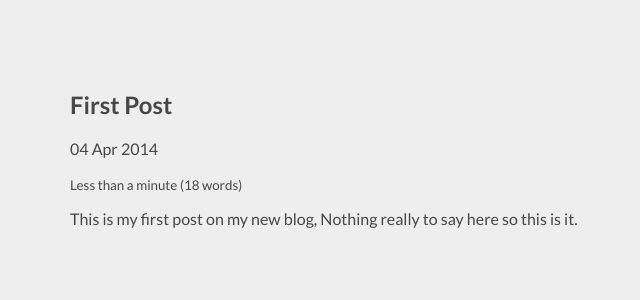
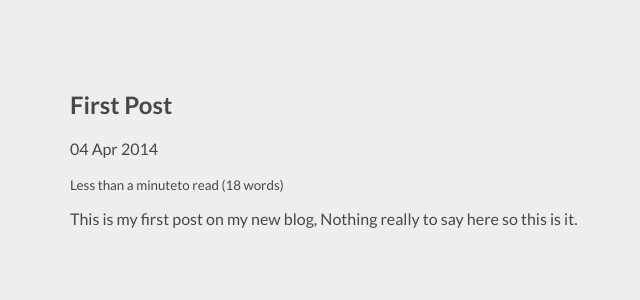
Before and after one commit to thedigitalhawk/thewebwebuild, a Jekyll site: the page built from _posts/2014-03-27-test.markdown, in a window 1280 px wide. Shown: the top 300 px of the page, without its empty margins (220-860 px from the left). Built offline with Jekyll 4.4.1, drawn with Linux system fonts in a browser that asks for light colours; nearby versions of some CDN libraries; Markdown is read by kramdown in place of the engine named in the settings.

Commit message:
word fix

```diff
--- a/_layouts/post.html
+++ b/_layouts/post.html
@@ -7,7 +7,7 @@ layout: default_post
 
 <h1 class="title">{{ page.title }}</h1>
 <p class="meta">{{ page.date | date_to_string }}</p>
-<p><small><span class="eta"></span> (<span class="words"></span> words)</small></p>
+<p><small><span class="eta"></span>to read (<span class="words"></span> words)</small></p>
 <div class="content">
     {{ content }}
 </div>
```
